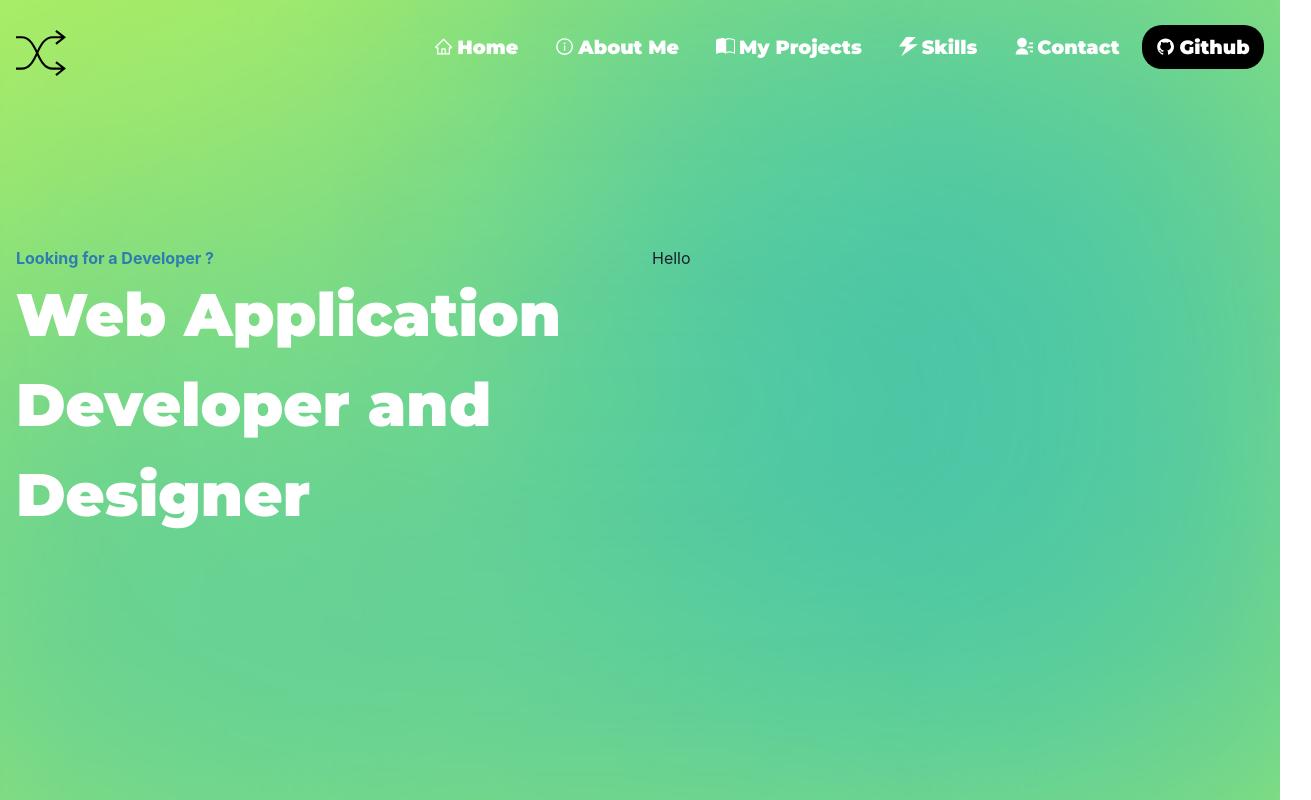
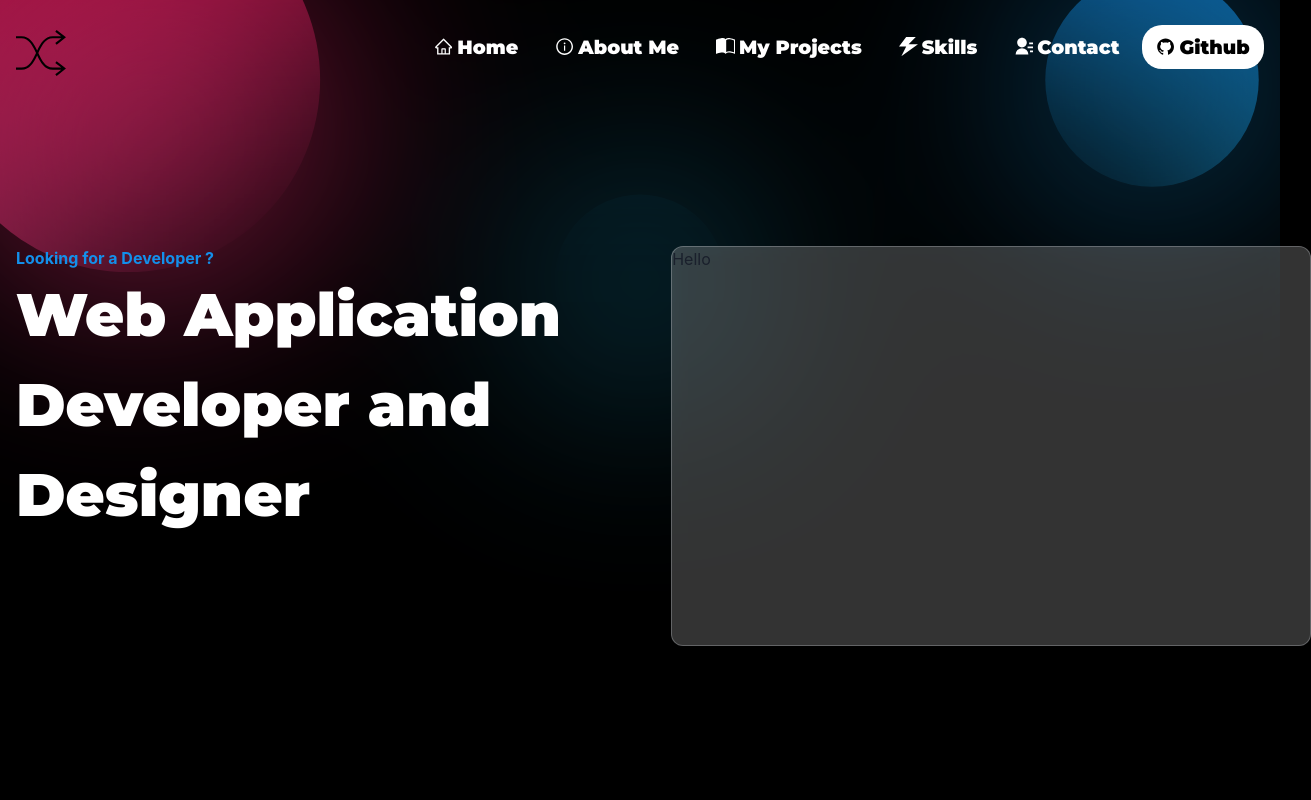
Before and after one commit to MasterBrian99/MasterBrian99.github.io, a Next.js app: page / in a window 1280 px wide. Shown: the whole page, 1311 px wide, since content can reach past the window. Built offline with nearby package versions, Linux system fonts and the light colour scheme.

Commit message:
before adding parallax

```diff
--- a/components/Hero/Hero.tsx
+++ b/components/Hero/Hero.tsx
@@ -1,5 +1,7 @@
 import React from "react";
-import { Container, Box, Text, Code, Grid, GridItem } from "@chakra-ui/react";
+import { Container, Box, Text, Grid } from "@chakra-ui/react";
+import TerminalCard from "./components/TerminalCard";
+
 const Hero = () => {
   return (
     <Container
@@ -12,7 +14,7 @@ const Hero = () => {
     >
       <Grid templateColumns="repeat(2, 1fr)" gap={6}>
         <Box w="100%" h="10">
-          <Text color="#2E7DAF" fontWeight="bold">
+          <Text color="#1390EB" fontWeight="bold">
             Looking for a Developer ?
           </Text>
           <Text fontSize="6xl" color="#ffffff" fontFamily="Montserrat">
@@ -20,7 +22,7 @@ const Hero = () => {
           </Text>
         </Box>
         <Box w="100%" h="10">
-          <Text>Hello</Text>
+          <TerminalCard />
         </Box>
       </Grid>
     </Container>
--- /dev/null
+++ b/components/Hero/components/TerminalCard.tsx
@@ -0,0 +1,16 @@
+import React from "react";
+import { Container, Box } from "@chakra-ui/react";
+import styles from "../../../styles/terminalCard.module.scss";
+const TerminalCard = () => {
+  return (
+    <div>
+      <Container>
+        <Box className={styles.main}>
+          <h1>Hello</h1>
+        </Box>
+      </Container>
+    </div>
+  );
+};
+
+export default TerminalCard;
--- a/components/Navigation/components/ListItem.tsx
+++ b/components/Navigation/components/ListItem.tsx
@@ -32,8 +32,9 @@ const ListItem = () => {
             alignItems="center"
             ml="2"
             className={"list-item-contact"}
+            color="#000000"
           >
-            <ListIcon as={AiOutlineGithub} color="white" mr="1" />
+            <ListIcon as={AiOutlineGithub} color="black" mr="1" />
             Github
           </ListItems>
         </a>
--- a/pages/index.tsx
+++ b/pages/index.tsx
@@ -4,8 +4,6 @@ import HomeScreen from "../screens/HomeScreen";
 export default function Home() {
   return (
     <div>
-      <div className="CircleContainerOne"></div>
-      <div className="CircleContainerTwo"></div>
       <HomeScreen />
     </div>
   );
--- a/screens/HomeScreen.tsx
+++ b/screens/HomeScreen.tsx
@@ -4,10 +4,15 @@ import NavigationLg from "../components/Navigation/NavigationLg";
 
 const HomeScreen = () => {
   return (
-    <div className={"home"}>
-      <NavigationLg />
-      <Hero />
-    </div>
+    <>
+      <div className="CircleContainerOne"></div>
+      <div className="CircleContainerTwo"></div>
+      <div className="CircleContainerThree"></div>
+      <div className={"home"}>
+        <NavigationLg />
+        <Hero />
+      </div>
+    </>
   );
 };
 
--- a/styles/globals.scss
+++ b/styles/globals.scss
@@ -1,12 +1,13 @@
 @import url("https://fonts.googleapis.com/css2?family=Montserrat:wght@900&display=swap");
 
+body {
+  background-color: #000 !important;
+}
+
 .home {
-  background-image: url("../public/main/blurry-gradient-haikei.png");
-  background-repeat: no-repeat;
-  background-size: cover;
-  background-position: center;
   height: 100vh;
-  // font-family: "Montserrat", sans-serif;
+  background: rgba(0, 0, 0, 0.3);
+  backdrop-filter: blur(120px);
 }
 
 .list-item {
@@ -14,13 +15,13 @@
   border-radius: 20px;
 
   &:hover {
-    background-color: rgba(0, 0, 0, 0.2);
+    background-color: rgba(255, 255, 255, 0.2);
   }
 }
 .list-item-contact {
   padding: 0.5rem 0.9rem;
   border-radius: 20px;
-  background-color: rgb(0, 0, 0);
+  background-color: rgb(255, 255, 255);
   &:hover {
     background-color: transparent;
   }
@@ -32,8 +33,8 @@
   left: 0;
   width: 100%;
   height: 100%;
-  background: linear-gradient(#17c2ed, #0aa3c9);
-  clip-path: circle(8% at 40% 35%);
+  background: linear-gradient(#1390eb, #36c496);
+  clip-path: circle(8% at 50% 35%);
   z-index: -20;
 }
 
@@ -44,7 +45,19 @@
   left: 0;
   width: 100%;
   height: 100%;
-  background: linear-gradient(#e91e63, #ffc107);
-  clip-path: circle(22% at 10% 10%);
+  background: linear-gradient(#e91e63, #dd6fb0);
+  clip-path: circle(18% at 10% 10%);
   z-index: -20;
 }
+
+.CircleContainerThree {
+  content: "";
+  position: absolute;
+  top: 0;
+  left: 0;
+  width: 100%;
+  height: 100%;
+  background: linear-gradient(#1390eb, #36c496);
+  clip-path: circle(10% at 90% 10%);
+  z-index: -20;
+}
--- /dev/null
+++ b/styles/terminalCard.module.scss
@@ -0,0 +1,9 @@
+.main {
+  backdrop-filter: blur(10px) saturate(154%);
+  -webkit-backdrop-filter: blur(10px) saturate(154%);
+  background-color: rgba(255, 255, 255, 0.2);
+  border-radius: 12px;
+  border: 1px solid rgba(209, 213, 219, 0.3);
+  height: 25rem;
+  width: 40rem;
+}
```
